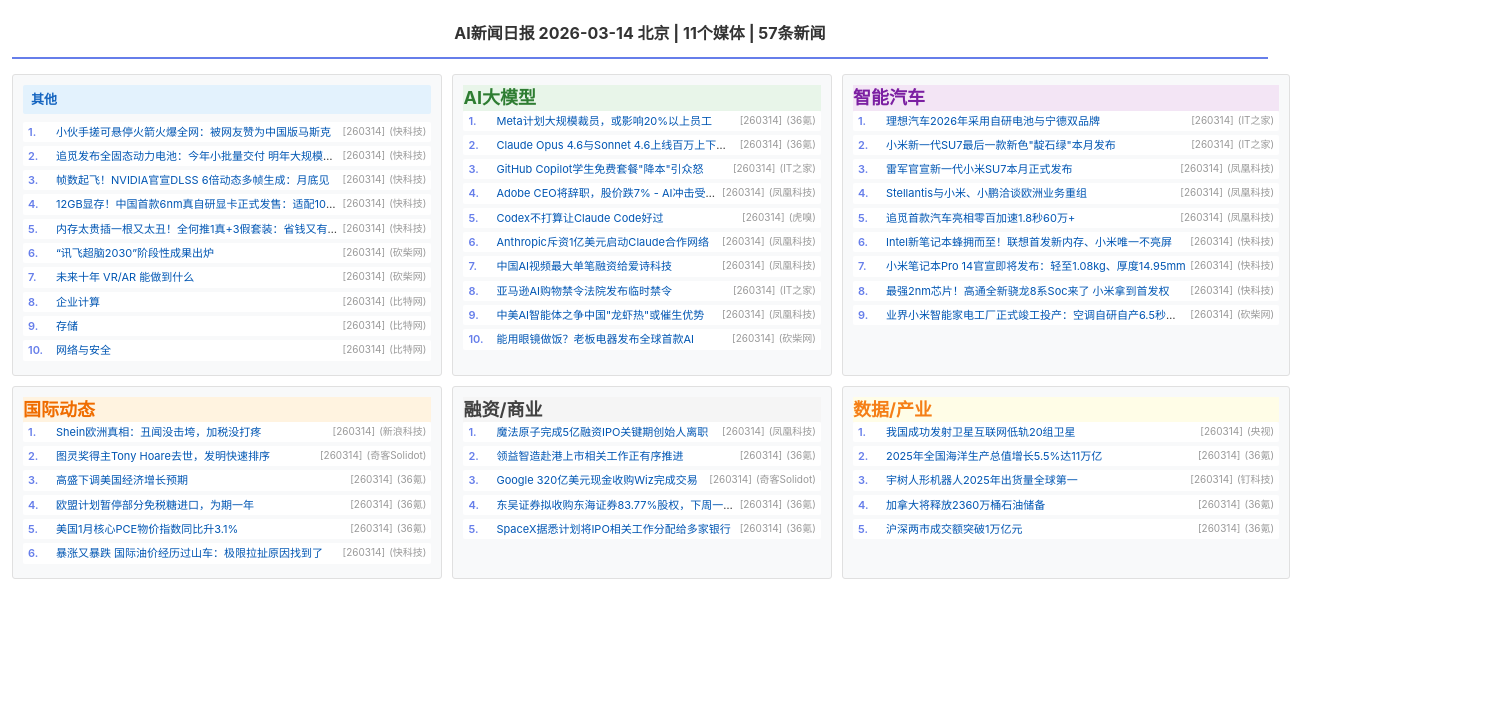
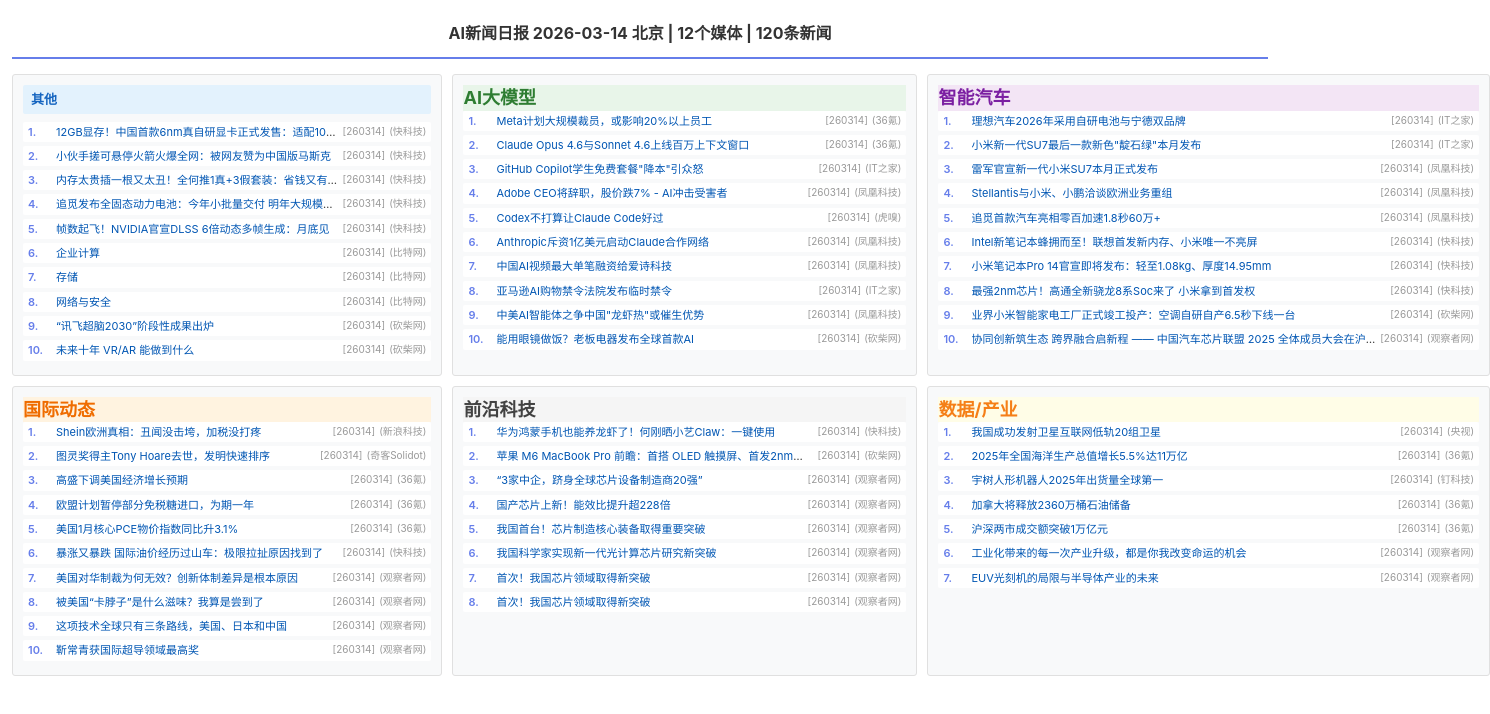
Before and after one commit to kevinxuk/ai-news, a plain HTML site: page index.html in a window 1280 px wide. Shown: the whole page, 1490 px wide, since content can reach past the window. Drawn offline with Linux system fonts and the light colour scheme.

Commit message:
Add Guancha: 12 media, ~%d news

```diff
--- a/index.html
+++ b/index.html
@@ -30,21 +30,21 @@
 </head>
 <body>
 <div class="header">
-<h1>AI新闻日报 2026-03-14 北京 | 11个媒体 | 57条新闻</h1>
+<h1>AI新闻日报 2026-03-14 北京 | 12个媒体 | 120条新闻</h1>
 </div>
 <div class="container">
 <div class="column">
 <h2>其他</h2>
-<div class="news-item"><span class="news-num">1.</span><span class="news-content"><a href="https://news.mydrivers.com/1/1108/1108576.htm" target="_blank">小伙手搓可悬停火箭火爆全网：被网友赞为中国版马斯克</a></span><span class="news-date">[260314]</span><span class="source">(快科技)</span></div>
-<div class="news-item"><span class="news-num">2.</span><span class="news-content"><a href="https://news.mydrivers.com/1/1108/1108649.htm" target="_blank">追觅发布全固态动力电池：今年小批量交付 明年大规模量产</a></span><span class="news-date">[260314]</span><span class="source">(快科技)</span></div>
-<div class="news-item"><span class="news-num">3.</span><span class="news-content"><a href="https://news.mydrivers.com/1/1108/1108328.htm" target="_blank">帧数起飞！NVIDIA官宣DLSS 6倍动态多帧生成：月底见</a></span><span class="news-date">[260314]</span><span class="source">(快科技)</span></div>
-<div class="news-item"><span class="news-num">4.</span><span class="news-content"><a href="https://news.mydrivers.com/1/1108/1108945.htm" target="_blank">12GB显存！中国首款6nm真自研显卡正式发售：适配100+游戏</a></span><span class="news-date">[260314]</span><span class="source">(快科技)</span></div>
-<div class="news-item"><span class="news-num">5.</span><span class="news-content"><a href="https://news.mydrivers.com/1/1108/1108904.htm" target="_blank">内存太贵插一根又太丑！全何推1真+3假套装：省钱又有面儿</a></span><span class="news-date">[260314]</span><span class="source">(快科技)</span></div>
-<div class="news-item"><span class="news-num">6.</span><span class="news-content"><a href="http://www.ikanchai.com/article/20221119/511960.shtml" target="_blank">“讯飞超脑2030”阶段性成果出炉</a></span><span class="news-date">[260314]</span><span class="source">(砍柴网)</span></div>
-<div class="news-item"><span class="news-num">7.</span><span class="news-content"><a href="http://www.ikanchai.com/article/20220916/498661.shtml" target="_blank">未来十年 VR/AR 能做到什么</a></span><span class="news-date">[260314]</span><span class="source">(砍柴网)</span></div>
-<div class="news-item"><span class="news-num">8.</span><span class="news-content"><a href="https://比特网.com/server.chinabyte.com" target="_blank">企业计算</a></span><span class="news-date">[260314]</span><span class="source">(比特网)</span></div>
-<div class="news-item"><span class="news-num">9.</span><span class="news-content"><a href="https://比特网.com/storage.chinabyte.com" target="_blank">存储</a></span><span class="news-date">[260314]</span><span class="source">(比特网)</span></div>
-<div class="news-item"><span class="news-num">10.</span><span class="news-content"><a href="https://比特网.com/network.chinabyte.com" target="_blank">网络与安全</a></span><span class="news-date">[260314]</span><span class="source">(比特网)</span></div>
+<div class="news-item"><span class="news-num">1.</span><span class="news-content"><a href="https://news.mydrivers.com/1/1108/1108945.htm" target="_blank">12GB显存！中国首款6nm真自研显卡正式发售：适配100+游戏</a></span><span class="news-date">[260314]</span><span class="source">(快科技)</span></div>
+<div class="news-item"><span class="news-num">2.</span><span class="news-content"><a href="https://news.mydrivers.com/1/1108/1108576.htm" target="_blank">小伙手搓可悬停火箭火爆全网：被网友赞为中国版马斯克</a></span><span class="news-date">[260314]</span><span class="source">(快科技)</span></div>
+<div class="news-item"><span class="news-num">3.</span><span class="news-content"><a href="https://news.mydrivers.com/1/1108/1108904.htm" target="_blank">内存太贵插一根又太丑！全何推1真+3假套装：省钱又有面儿</a></span><span class="news-date">[260314]</span><span class="source">(快科技)</span></div>
+<div class="news-item"><span class="news-num">4.</span><span class="news-content"><a href="https://news.mydrivers.com/1/1108/1108649.htm" target="_blank">追觅发布全固态动力电池：今年小批量交付 明年大规模量产</a></span><span class="news-date">[260314]</span><span class="source">(快科技)</span></div>
+<div class="news-item"><span class="news-num">5.</span><span class="news-content"><a href="https://news.mydrivers.com/1/1108/1108328.htm" target="_blank">帧数起飞！NVIDIA官宣DLSS 6倍动态多帧生成：月底见</a></span><span class="news-date">[260314]</span><span class="source">(快科技)</span></div>
+<div class="news-item"><span class="news-num">6.</span><span class="news-content"><a href="https://比特网.com/server.chinabyte.com" target="_blank">企业计算</a></span><span class="news-date">[260314]</span><span class="source">(比特网)</span></div>
+<div class="news-item"><span class="news-num">7.</span><span class="news-content"><a href="https://比特网.com/storage.chinabyte.com" target="_blank">存储</a></span><span class="news-date">[260314]</span><span class="source">(比特网)</span></div>
+<div class="news-item"><span class="news-num">8.</span><span class="news-content"><a href="https://比特网.com/network.chinabyte.com" target="_blank">网络与安全</a></span><span class="news-date">[260314]</span><span class="source">(比特网)</span></div>
+<div class="news-item"><span class="news-num">9.</span><span class="news-content"><a href="http://www.ikanchai.com/article/20221119/511960.shtml" target="_blank">“讯飞超脑2030”阶段性成果出炉</a></span><span class="news-date">[260314]</span><span class="source">(砍柴网)</span></div>
+<div class="news-item"><span class="news-num">10.</span><span class="news-content"><a href="http://www.ikanchai.com/article/20220916/498661.shtml" target="_blank">未来十年 VR/AR 能做到什么</a></span><span class="news-date">[260314]</span><span class="source">(砍柴网)</span></div>
 </div>
 <div class="column">
 <h2>AI大模型</h2>
@@ -70,6 +70,7 @@
 <div class="news-item"><span class="news-num">7.</span><span class="news-content"><a href="https://news.mydrivers.com/1/1108/1108603.htm" target="_blank">小米笔记本Pro 14官宣即将发布：轻至1.08kg、厚度14.95mm</a></span><span class="news-date">[260314]</span><span class="source">(快科技)</span></div>
 <div class="news-item"><span class="news-num">8.</span><span class="news-content"><a href="https://news.mydrivers.com/1/1108/1108365.htm" target="_blank">最强2nm芯片！高通全新骁龙8系Soc来了 小米拿到首发权</a></span><span class="news-date">[260314]</span><span class="source">(快科技)</span></div>
 <div class="news-item"><span class="news-num">9.</span><span class="news-content"><a href="https://news.ikanchai.com/2025/1028/641430.shtml" target="_blank">业界小米智能家电工厂正式竣工投产：空调自研自产6.5秒下线一台</a></span><span class="news-date">[260314]</span><span class="source">(砍柴网)</span></div>
+<div class="news-item"><span class="news-num">10.</span><span class="news-content"><a href="http://guancha.cn/industry-science/2025_12_24_801565.shtml" target="_blank">协同创新筑生态 跨界融合启新程 —— 中国汽车芯片联盟 2025 全体成员大会在沪圆满举办</a></span><span class="news-date">[260314]</span><span class="source">(观察者网)</span></div>
 </div>
 <div class="column">
 <h2>国际动态</h2>
@@ -79,14 +80,21 @@
 <div class="news-item"><span class="news-num">4.</span><span class="news-content"><a href="https://36kr.com/newsflashes/3722130112477831" target="_blank">欧盟计划暂停部分免税糖进口，为期一年</a></span><span class="news-date">[260314]</span><span class="source">(36氪)</span></div>
 <div class="news-item"><span class="news-num">5.</span><span class="news-content"><a href="https://36kr.com/newsflashes/3721350727842441" target="_blank">美国1月核心PCE物价指数同比升3.1%</a></span><span class="news-date">[260314]</span><span class="source">(36氪)</span></div>
 <div class="news-item"><span class="news-num">6.</span><span class="news-content"><a href="https://news.mydrivers.com/1/1108/1108318.htm" target="_blank">暴涨又暴跌 国际油价经历过山车：极限拉扯原因找到了</a></span><span class="news-date">[260314]</span><span class="source">(快科技)</span></div>
+<div class="news-item"><span class="news-num">7.</span><span class="news-content"><a href="http://guancha.cn/leishaohua/2026_01_18_804195.shtml" target="_blank">美国对华制裁为何无效？创新体制差异是根本原因</a></span><span class="news-date">[260314]</span><span class="source">(观察者网)</span></div>
+<div class="news-item"><span class="news-num">8.</span><span class="news-content"><a href="http://guancha.cn/TanXiaoTian/2024_12_23_759801.shtml" target="_blank">被美国“卡脖子”是什么滋味？我算是尝到了</a></span><span class="news-date">[260314]</span><span class="source">(观察者网)</span></div>
+<div class="news-item"><span class="news-num">9.</span><span class="news-content"><a href="http://guancha.cn/kegongliliang/2024_05_31_736563.shtml" target="_blank">这项技术全球只有三条路线，美国、日本和中国</a></span><span class="news-date">[260314]</span><span class="source">(观察者网)</span></div>
+<div class="news-item"><span class="news-num">10.</span><span class="news-content"><a href="http://guancha.cn/industry-science/2026_03_03_808608.shtml" target="_blank">靳常青获国际超导领域最高奖</a></span><span class="news-date">[260314]</span><span class="source">(观察者网)</span></div>
 </div>
 <div class="column">
-<h2>融资/商业</h2>
-<div class="news-item"><span class="news-num">1.</span><span class="news-content"><a href="https://tech.ifeng.com/c/8rS2qMh30e6" target="_blank">魔法原子完成5亿融资IPO关键期创始人离职</a></span><span class="news-date">[260314]</span><span class="source">(凤凰科技)</span></div>
-<div class="news-item"><span class="news-num">2.</span><span class="news-content"><a href="https://36kr.com/newsflashes/3720682891213192" target="_blank">领益智造赴港上市相关工作正有序推进</a></span><span class="news-date">[260314]</span><span class="source">(36氪)</span></div>
-<div class="news-item"><span class="news-num">3.</span><span class="news-content"><a href="https://www.solidot.org/story?sid=83746" target="_blank">Google 320亿美元现金收购Wiz完成交易</a></span><span class="news-date">[260314]</span><span class="source">(奇客Solidot)</span></div>
-<div class="news-item"><span class="news-num">4.</span><span class="news-content"><a href="https://36kr.com/newsflashes/3722135806556551" target="_blank">东吴证券拟收购东海证券83.77%股权，下周一复盘</a></span><span class="news-date">[260314]</span><span class="source">(36氪)</span></div>
-<div class="news-item"><span class="news-num">5.</span><span class="news-content"><a href="https://36kr.com/newsflashes/3722131530480008" target="_blank">SpaceX据悉计划将IPO相关工作分配给多家银行</a></span><span class="news-date">[260314]</span><span class="source">(36氪)</span></div>
+<h2>前沿科技</h2>
+<div class="news-item"><span class="news-num">1.</span><span class="news-content"><a href="https://news.mydrivers.com/1/1108/1108345.htm" target="_blank">华为鸿蒙手机也能养龙虾了！何刚晒小艺Claw：一键使用</a></span><span class="news-date">[260314]</span><span class="source">(快科技)</span></div>
+<div class="news-item"><span class="news-num">2.</span><span class="news-content"><a href="https://news.ikanchai.com/2025/1028/641361.shtml" target="_blank">苹果 M6 MacBook Pro 前瞻：首搭 OLED 触摸屏、首发2nm工艺芯片</a></span><span class="news-date">[260314]</span><span class="source">(砍柴网)</span></div>
+<div class="news-item"><span class="news-num">3.</span><span class="news-content"><a href="http://guancha.cn/internation/2026_01_31_805680.shtml" target="_blank">“3家中企，跻身全球芯片设备制造商20强”</a></span><span class="news-date">[260314]</span><span class="source">(观察者网)</span></div>
+<div class="news-item"><span class="news-num">4.</span><span class="news-content"><a href="http://guancha.cn/industry-science/2026_01_22_804732.shtml" target="_blank">国产芯片上新！能效比提升超228倍</a></span><span class="news-date">[260314]</span><span class="source">(观察者网)</span></div>
+<div class="news-item"><span class="news-num">5.</span><span class="news-content"><a href="http://guancha.cn/industry-science/2026_01_17_804174.shtml" target="_blank">我国首台！芯片制造核心装备取得重要突破</a></span><span class="news-date">[260314]</span><span class="source">(观察者网)</span></div>
+<div class="news-item"><span class="news-num">6.</span><span class="news-content"><a href="http://guancha.cn/industry-science/2025_12_19_801029.shtml" target="_blank">我国科学家实现新一代光计算芯片研究新突破</a></span><span class="news-date">[260314]</span><span class="source">(观察者网)</span></div>
+<div class="news-item"><span class="news-num">7.</span><span class="news-content"><a href="http://guancha.cn/politics/2025_10_27_794646.shtml" target="_blank">首次！我国芯片领域取得新突破</a></span><span class="news-date">[260314]</span><span class="source">(观察者网)</span></div>
+<div class="news-item"><span class="news-num">8.</span><span class="news-content"><a href="http://guancha.cn/industry-science/2025_10_25_794561.shtml" target="_blank">首次！我国芯片领域取得新突破</a></span><span class="news-date">[260314]</span><span class="source">(观察者网)</span></div>
 </div>
 <div class="column">
 <h2>数据/产业</h2>
@@ -95,6 +103,8 @@
 <div class="news-item"><span class="news-num">3.</span><span class="news-content"><a href="https://www.dingkeji.com/post/156129.html" target="_blank">宇树人形机器人2025年出货量全球第一</a></span><span class="news-date">[260314]</span><span class="source">(钉科技)</span></div>
 <div class="news-item"><span class="news-num">4.</span><span class="news-content"><a href="https://36kr.com/newsflashes/3722127309715848" target="_blank">加拿大将释放2360万桶石油储备</a></span><span class="news-date">[260314]</span><span class="source">(36氪)</span></div>
 <div class="news-item"><span class="news-num">5.</span><span class="news-content"><a href="https://36kr.com/newsflashes/3720746832575104" target="_blank">沪深两市成交额突破1万亿元</a></span><span class="news-date">[260314]</span><span class="source">(36氪)</span></div>
+<div class="news-item"><span class="news-num">6.</span><span class="news-content"><a href="http://guancha.cn/QiangGe/2025_12_08_799709.shtml" target="_blank">工业化带来的每一次产业升级，都是你我改变命运的机会</a></span><span class="news-date">[260314]</span><span class="source">(观察者网)</span></div>
+<div class="news-item"><span class="news-num">7.</span><span class="news-content"><a href="http://guancha.cn/wangbo/2023_10_01_710583.shtml" target="_blank">EUV光刻机的局限与半导体产业的未来</a></span><span class="news-date">[260314]</span><span class="source">(观察者网)</span></div>
 </div>
 </div>
 </body>
```
